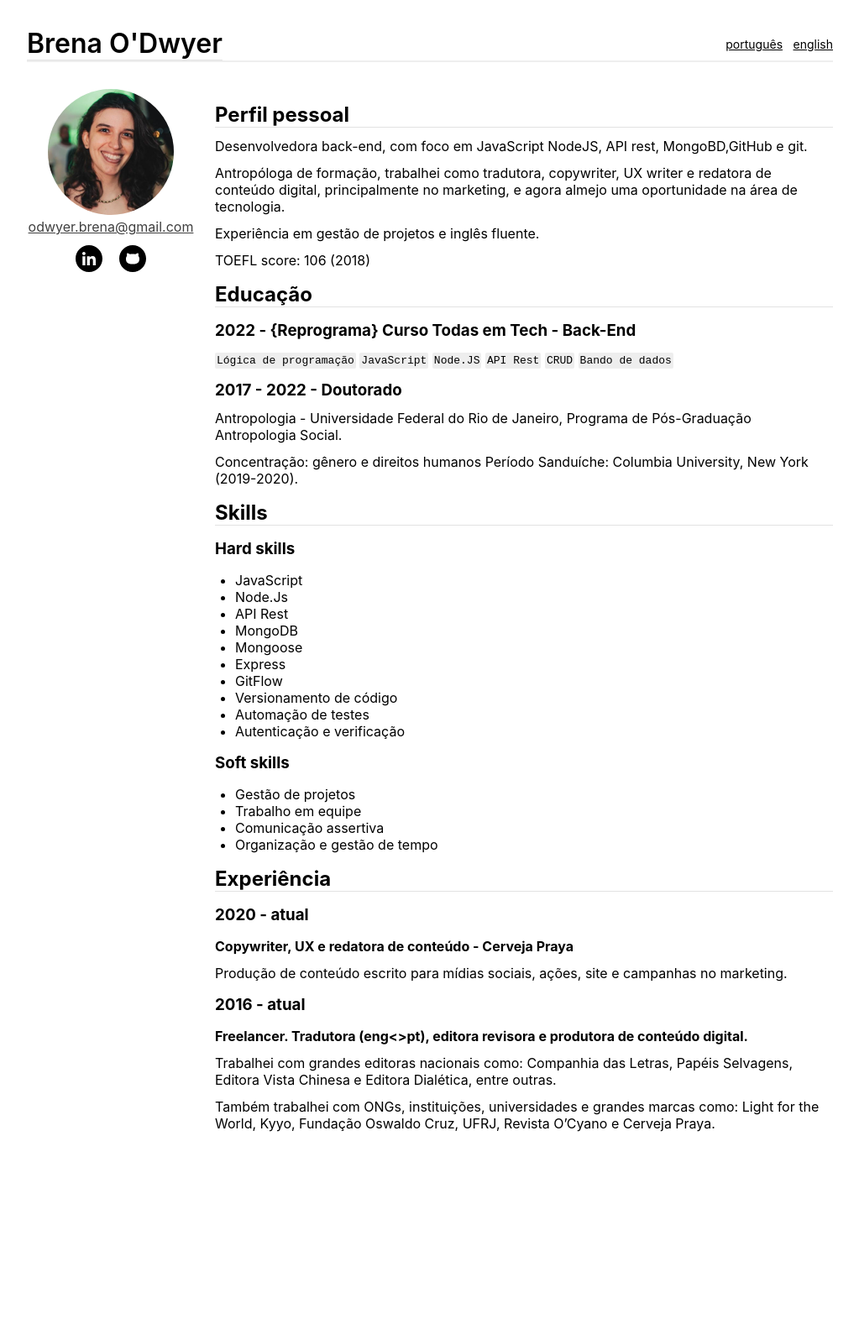
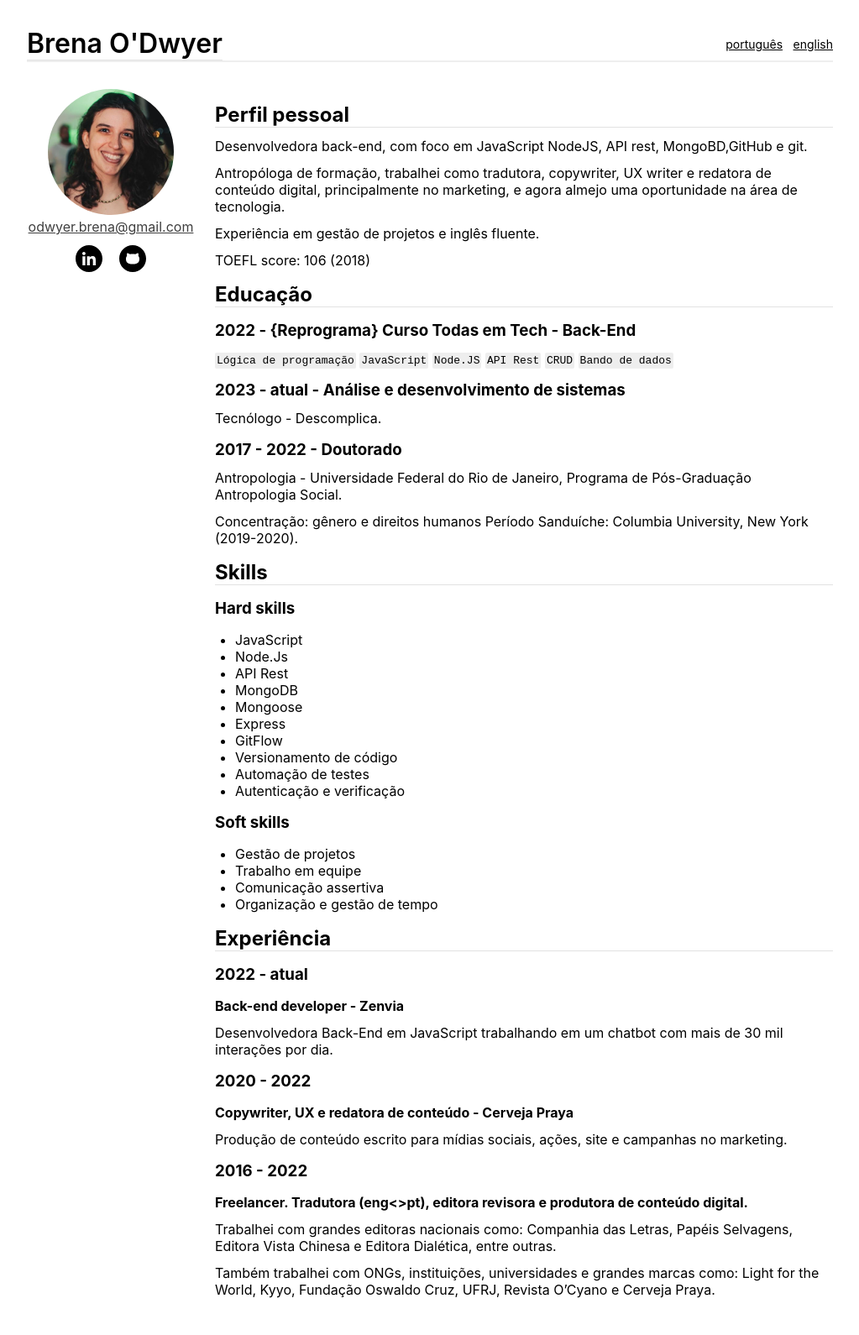
Before and after one commit to brena-odwyer/brena-odwyer.github.io, a Jekyll site: the page built from pt/index.md, in a window 1280 px wide. Shown: the whole page at 84% size, without its empty margins (128-1151 px from the left). Built offline with Jekyll 4.4.1, drawn with Linux system fonts in a browser that asks for light colours; before the commit the page ends 1392 px from its top, so only the background shows below that.

Commit message:
updated description

```diff
--- a/pt/index.md
+++ b/pt/index.md
@@ -25,6 +25,8 @@ TOEFL score: 106 (2018)
 `CRUD`
 `Bando de dados`
 
+### 2023 - atual - Análise e desenvolvimento de sistemas
+Tecnólogo - Descomplica.
 
 ### 2017 - 2022 - Doutorado
 Antropologia - Universidade Federal do Rio de Janeiro, Programa de Pós-Graduação Antropologia
@@ -55,13 +57,17 @@ New York (2019-2020).
 
 
 ## Experiência
-### 2020 - atual
+### 2022 - atual
+#### Back-end developer - Zenvia
+Desenvolvedora Back-End em JavaScript trabalhando em um chatbot com mais de 30  mil interações por dia.
+
+### 2020 - 2022
 #### Copywriter, UX e redatora de conteúdo - Cerveja Praya
 Produção de conteúdo escrito para
 mídias sociais, ações, site e campanhas
 no marketing.
 
-### 2016 - atual
+### 2016 - 2022
 #### Freelancer. Tradutora (eng<>pt), editora revisora e produtora de conteúdo digital.
 Trabalhei com grandes editoras
 nacionais como: Companhia das Letras,
```
Also changed, not shown: en/index.md (+8 -2 lines), 2 other files.
